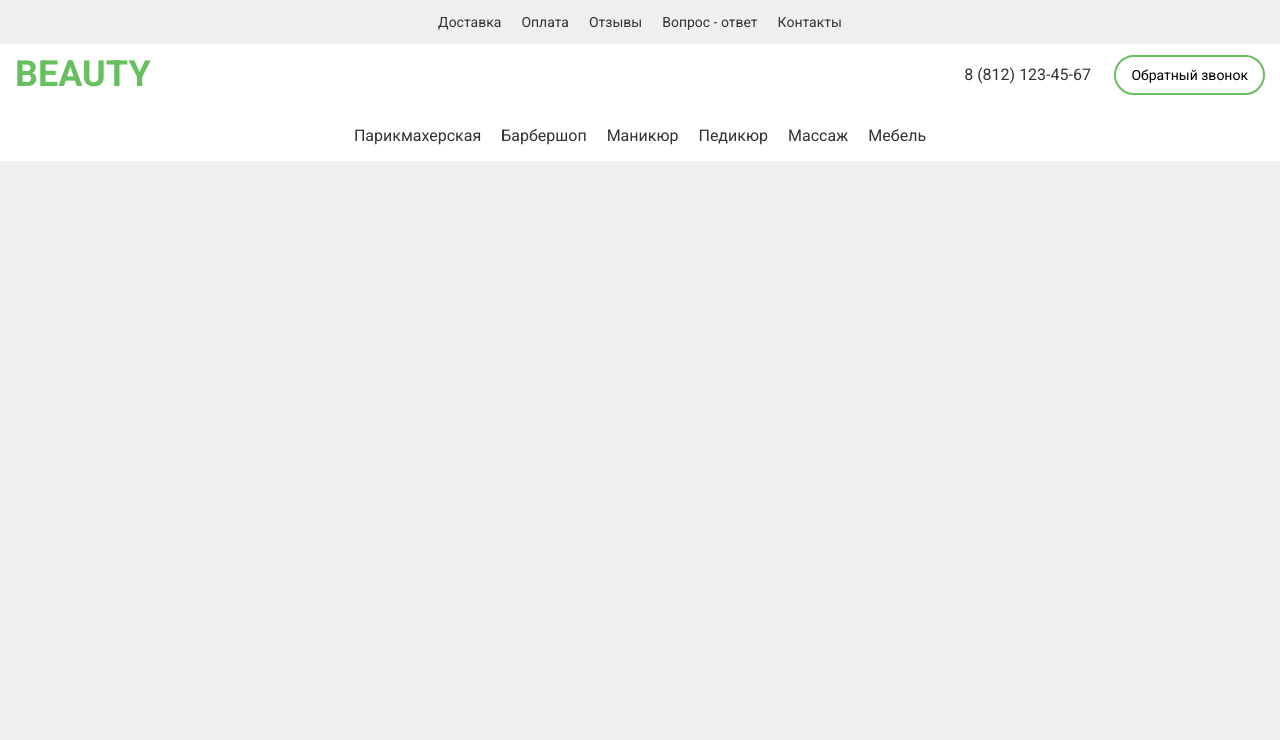
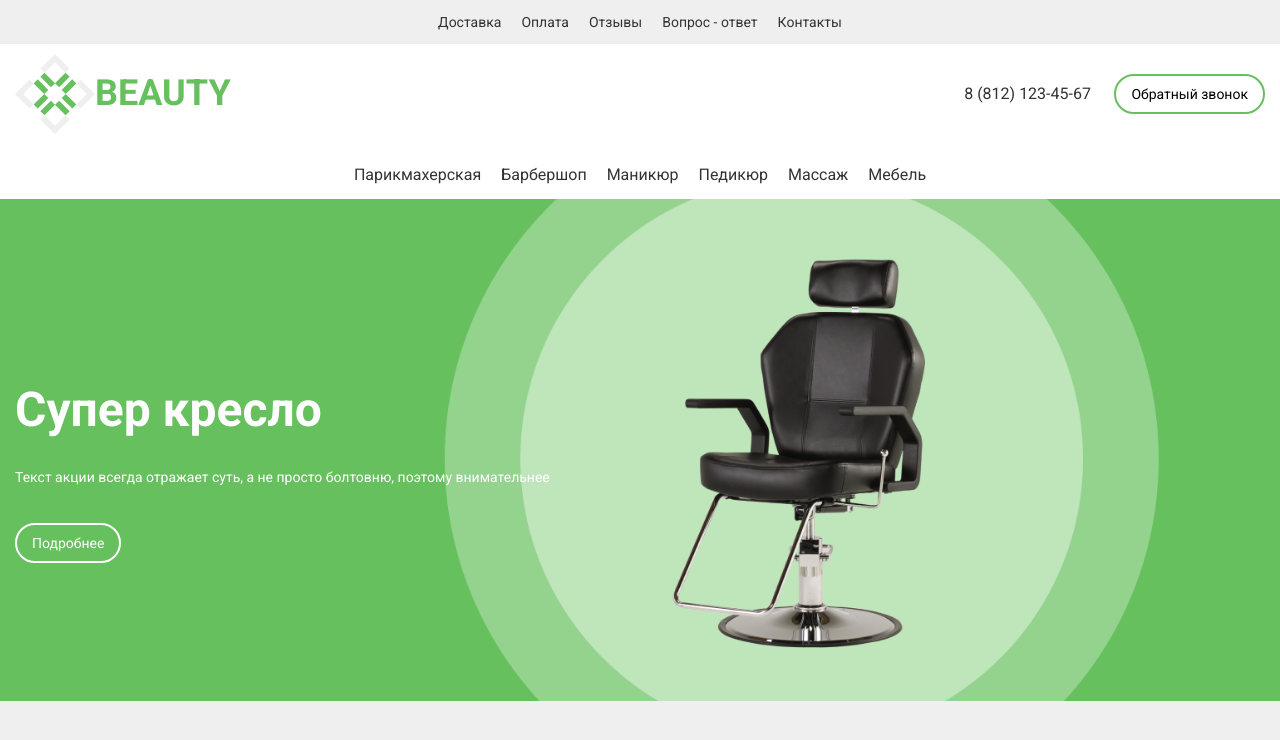
Before and after one commit to bareum-dev/beauty, a plain HTML site: page index.html in a window 1280 px wide. Drawn offline with nearby package versions, Linux system fonts and the light colour scheme.

Commit message:
start pixel perfect

```diff
--- a/css/style.css
+++ b/css/style.css
@@ -42,6 +42,9 @@ body {
   color: #66C05D;
   font-size: 36px;
   font-weight: 700;
+  display: flex;
+  align-items: center;
+  margin-right: 10px;
 }
 
 .header-info span {
@@ -71,3 +74,39 @@ hr {
   background-color: #EFEFEF;
   height: 1px;
 }
+
+.banner {
+  background-image: url(../img/bg.png);
+  padding-top: 150px;
+  padding-bottom: 150px;
+  background-repeat: no-repeat;
+  background-size: cover;
+  background-position: center center;
+  color: #FFF;
+}
+
+.banner p {
+  margin-bottom: 50px;
+  min-width: 315px;
+}
+
+.btn {
+  color: #FFF;
+  text-decoration: none;
+  border: 2px solid #FFF;
+  border-radius: 20px;
+  background-color: transparent;
+  padding: 10px 15px;
+}
+
+.title {
+  font-size: 48px;
+  font-weight: 700;
+}
+
+.logo-image {
+  display: block;
+  width: 80px;
+  height: 80px;
+  background-image: url(../img/logo.svg);
+}
--- a/index.html
+++ b/index.html
@@ -27,7 +27,7 @@
       <div class="header">
         <div class="wrapper">
           <div class="header-top">
-            <div class="logo">BEAUTY</div>
+            <div class="logo"><span class="logo-image"></span><span>BEAUTY</span></div>
             <div class="header-info">
               <span>8 (812) 123-45-67</span>
               <button type="button">Обратный звонок</button>
@@ -51,7 +51,11 @@
     </div>
   </header>
   <section class="banner">
-
+    <div class="wrapper">
+      <h1 class="title">Супер кресло</h1>
+      <p>Текст акции всегда отражает суть, а не просто болтовню, поэтому внимательнее</p>
+      <a class="btn" href="#">Подробнее</a>
+    </div>
   </section>
 </body>
 </html>
```
